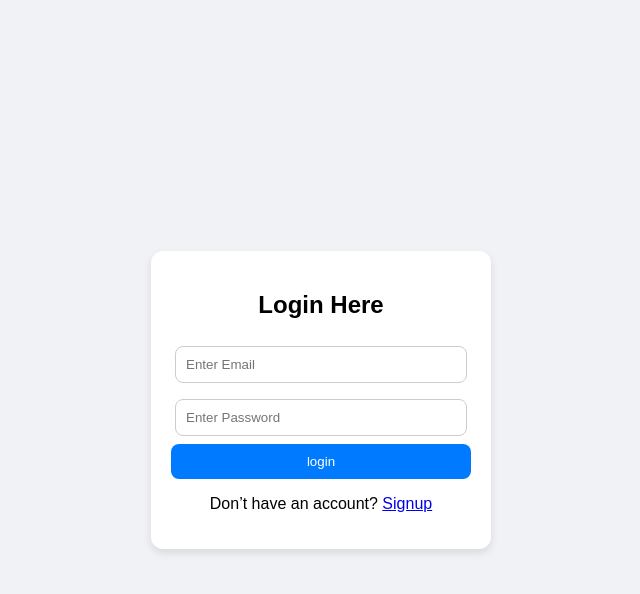
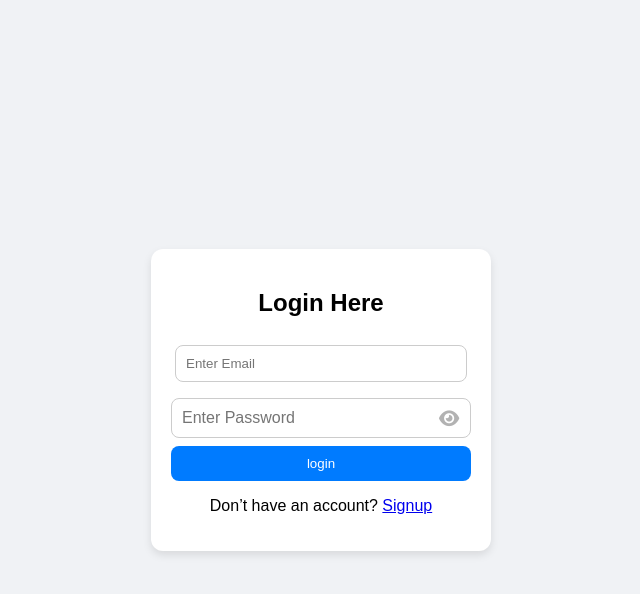
Before and after one commit to SontiVarun/registration-form, a Flask app: page / in a window 1280 px wide. Shown: the top 594 px of the page, without its empty margins (319-959 px from the left). Run offline with Flask 3, Linux system fonts and the light colour scheme.

Commit message:
added show password icon

```diff
--- a/registration/templates/login.html
+++ b/registration/templates/login.html
@@ -4,16 +4,75 @@
   <meta charset="UTF-8">
   <title>Login</title>
   <link rel="stylesheet" href="{{ url_for('static', filename='style.css') }}">
+  <link rel="stylesheet" href="https://cdnjs.cloudflare.com/ajax/libs/font-awesome/6.0.0-beta3/css/all.min.css">
+  <style>
+    .password-wrapper {
+      position: relative;
+      width: 100%;
+    }
+    .password-wrapper input[type="password"],
+    .password-wrapper input[type="text"] {
+      width: 100%;
+      padding-right: 40px;
+      box-sizing: border-box;
+      height: 40px;
+      line-height: 40px;
+      font-size: 16px;
+    }
+    .eye-icon {
+      position: absolute;
+      right: 10px;
+      top: 0;
+      height: 100%;
+      width: 24px;
+      display: flex;
+      align-items: center;
+      justify-content: center;
+      cursor: pointer;
+      opacity: 0.6;
+    }
+    .eye-icon i {
+      /* This is the key change: reduced font-size */
+      font-size: 18px;
+      color: gray;
+    }
+    .eye-icon:hover {
+      opacity: 1;
+    }
+  </style>
 </head>
 <body>
   <div class="form-container">
     <h2>Login Here</h2>
     <form action="/login" method="POST">
       <input type="email" name="email" placeholder="Enter Email" required>
-      <input type="password" name="password" placeholder="Enter Password" required>
+      <div class="password-wrapper">
+        <input type="password" name="password" placeholder="Enter Password" id="password" required>
+        <span id="togglePassword" class="eye-icon">
+          <i class="fas fa-eye"></i>
+        </span>
+      </div>
       <button type="submit">login</button>
     </form>
     <p>Don’t have an account? <a href="/register">Signup</a></p>
   </div>
+  <script>
+    const passwordInput = document.getElementById('password');
+    const togglePassword = document.getElementById('togglePassword');
+    const eyeIcon = togglePassword.querySelector('i');
+
+    togglePassword.addEventListener('click', function () {
+      const type = passwordInput.getAttribute('type') === 'password' ? 'text' : 'password';
+      passwordInput.setAttribute('type', type);
+
+      if (type === 'text') {
+        eyeIcon.classList.remove('fa-eye');
+        eyeIcon.classList.add('fa-eye-slash');
+      } else {
+        eyeIcon.classList.remove('fa-eye-slash');
+        eyeIcon.classList.add('fa-eye');
+      }
+    });
+  </script>
 </body>
 </html>
```
Also changed, not shown: registration/static/style.css (line endings or trailing spaces).
